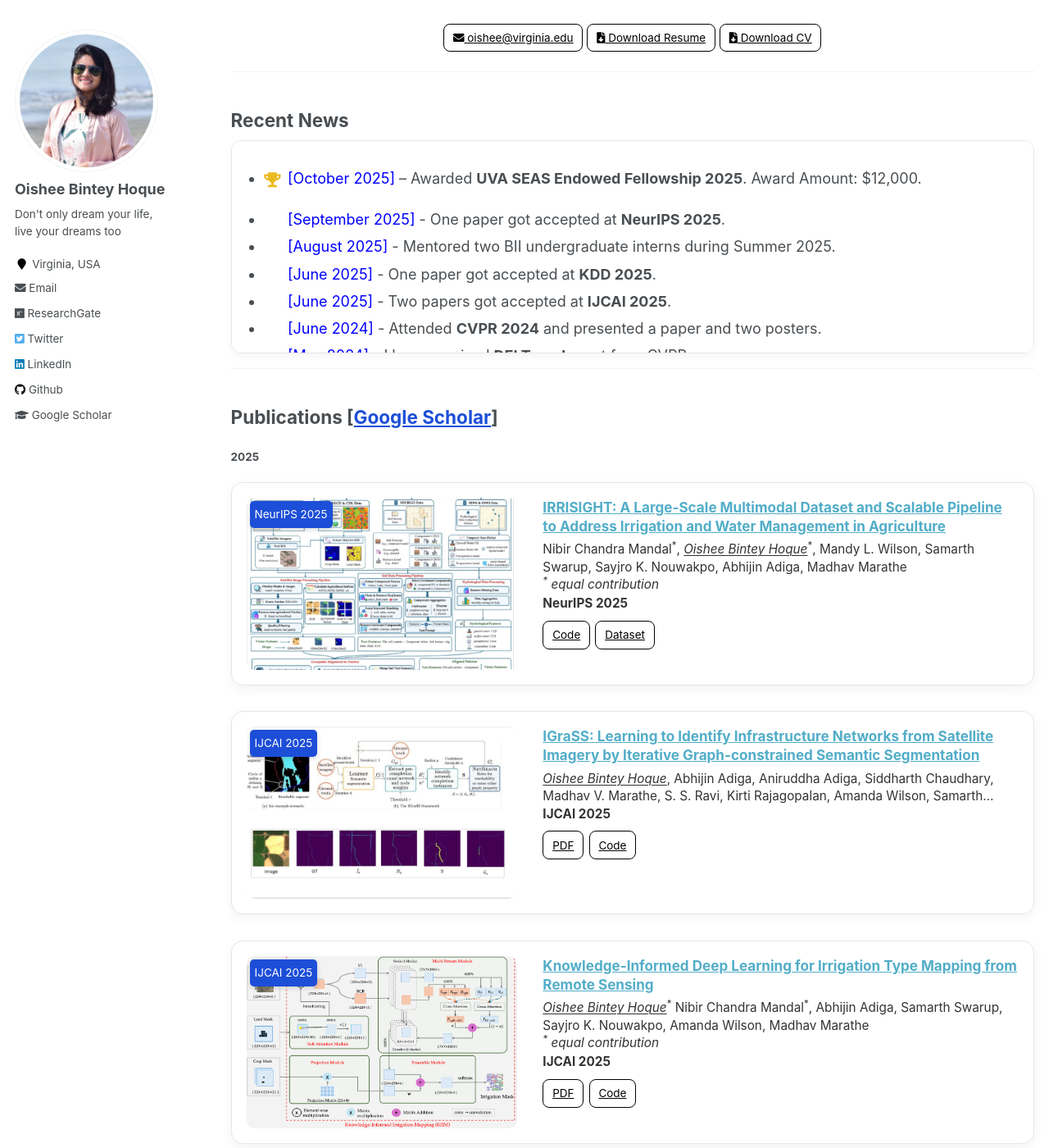
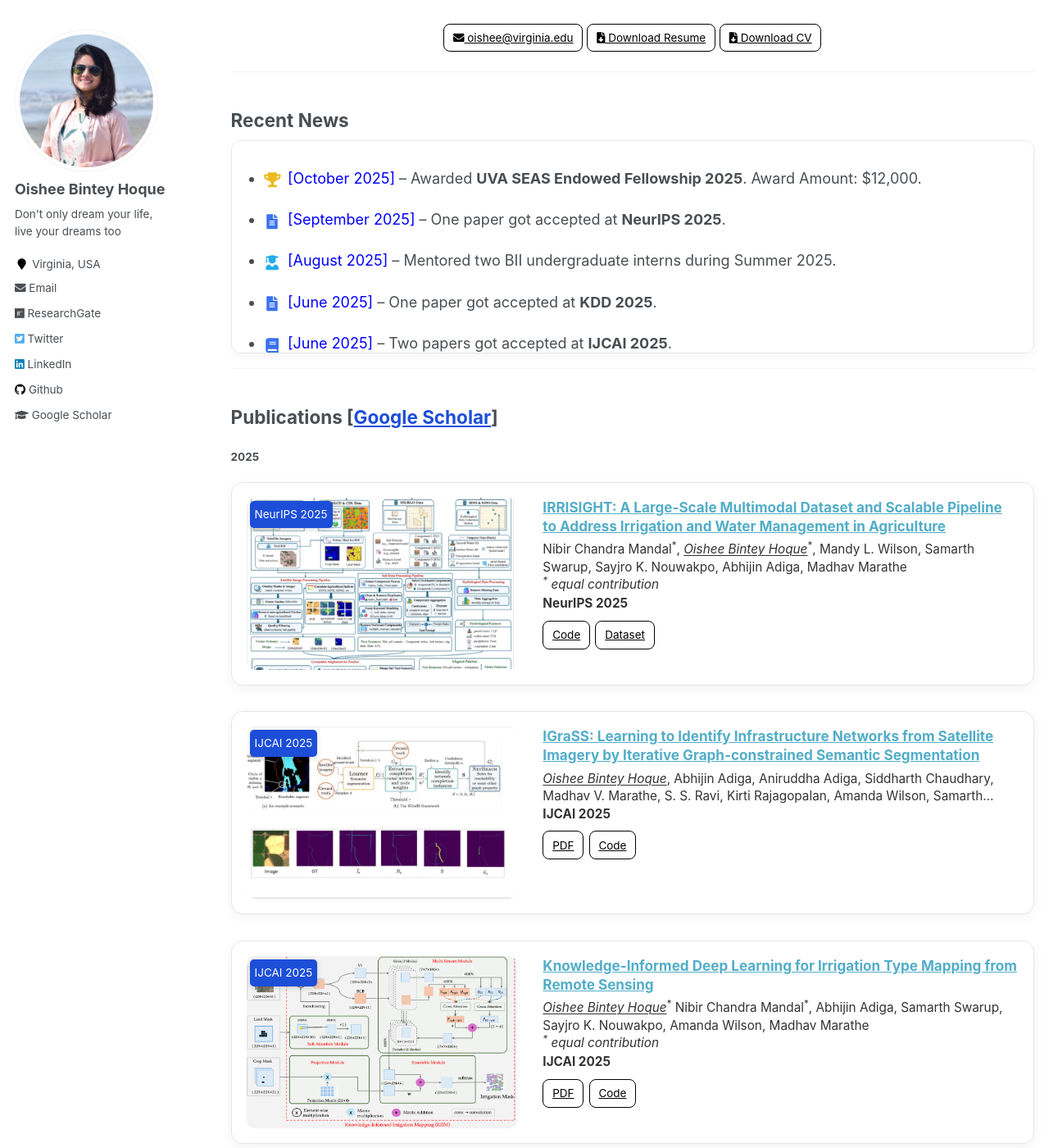
Before and after one commit to oishee-hoque/oishee-hoque.github.io, a Jekyll site: the page built from _pages/about.md, in a window 1280 px wide and 1400 px high, scrolled down 431 px. Shown: the whole window at 82% size. Built offline with Jekyll 4.4.1, drawn with Linux system fonts in a browser that asks for light colours; some of the changed lines change nothing that is shown; some of the changed text lies outside the part shown.

Commit message:
icon update

```diff
--- a/_pages/about.md
+++ b/_pages/about.md
@@ -42,46 +42,119 @@ Prior to my Ph.D., my undergraduate research at <a href="http://aust.edu/">Ahsan
 ## Recent News
 <div class="news-block" markdown="1">
 
-- <span style="color:Blue">[October 2025]</span> – Awarded **UVA SEAS Endowed Fellowship 2025**. Award Amount: $12,000. <span class="news-icon award"><i class="fas fa-trophy"></i></span>
+- <span class="news-icon award"><i class="fas fa-trophy"></i></span>
+  <span style="color:Blue">[October 2025]</span> – Awarded **UVA SEAS Endowed Fellowship 2025**. Award Amount: $12,000.
 
-- <span style="color:Blue"> [September 2025] </span> - One paper got accepted at **NeurIPS 2025**.
-- <span style="color:Blue"> [August 2025] </span> - Mentored two BII undergraduate interns during Summer 2025.
-- <span style="color:Blue"> [June 2025] </span> - One paper got accepted at **KDD 2025**.
-- <span style="color:Blue"> [June 2025] </span> - Two papers got accepted at **IJCAI 2025**.
-- <span style="color:Blue"> [June 2024] </span> - Attended **CVPR 2024** and presented a paper and two posters.
-- <span style="color:Blue"> [May 2024] </span> - I have received **DEI Travel** grant from CVPR.
-- <span style="color:Blue"> [May 2024] </span> - I have received **WiCV Travel Grant** for attending CVPR.
-- <span style="color:Blue"> [April 2024] </span> - My poster has been accepted at **WiCV, CVPR 2024**.
-- <span style="color:Blue"> [April 2024] </span> - My first-author paper "IrrNet: Advancing Irrigation Mapping with Incremental Patch Size Training on Remote Sensing Imagery" has been accepted at **V4A, CVPR 2024** <br>and selected for both an oral and poster presentation.
-- <span style="color:Blue"> [April 2024] </span> - I have been awarded full travel grant from the **2024 CMD-IT/ACM Richard Tapia Celebration of Diversity in Computing Conference**.
-- <span style="color:Blue"> [April 2024] </span> - My Doctoral Consortium submission, "IrrNet: Spatio-Temporal Segmentation guided Classification for Irrigation Mapping", has been accepted for the **2024 CMD-IT/ACM Richard Tapia Celebration of Diversity in Computing Conference**.
-- <span style="color:Blue"> [April 2024] </span> - My Poster "Irrigation Canal Mapping: Constraining the Network Topology and Reachability to Water Sources", has been accepted for the **2024 CMD-IT/ACM Richard Tapia Celebration of Diversity in Computing Conference in San Diego, California!**
-- <span style="color:Blue"> [Jan 2024] </span> - Joined UVA [Computer Science Graduate Student Group (CSGSG) Council](https://csgsg.org/), 2024 as **Social Chair**
-- <span style="color:Blue"> [June 2023] </span> - Started **Internship** Program with USDA-ARS AI-COE/SCINet
-- <span style="color:Blue"> [April 2023] </span> - I've been awarded a **fellowship** as part of my selection for the **USDA-ARS AI-COE/SCINet Graduate Student Internship Program**.
-- <span style="color:Blue"> [April 2023] </span> - Presented our work at [CCI Symposium 2023](https://cyberinitiative.org/events-programs/2023/cci-symposium-2023.html)
-- <span style="color:Blue"> [April 2023] </span> - Attended [2023 CRA-WP Grad Cohort for Women Workshop](https://web.cvent.com/event/9bcae8aa-6d9e-4942-acc8-a36e48734459/summary)
-- <span style="color:Blue"> [Jan 2023] </span> - My joint first-author paper "COVID-19 non-pharmaceutical interventions: data annotation for rapidly changing local policy information" got published in [Scientific Data - Nature](https://www.nature.com/articles/s41597-023-01979-6).
-- <span style="color:Blue"> [Jan 2023] </span> - Our Team Won 3rd Position in [AgAthon - 2023](https://badgr.com/public/assertions/wJZIOVeESRiBJDtn-tRj6g?identity__email=gza5dr@virginia.edu).
-- <span style="color:Blue"> [Jan 2023] </span> - Participated in AgAID Digital Hackathon 2023 [AgAthon](https://badgr.com/public/assertions/wJZIOVeESRiBJDtn-tRj6g?identity__email=gza5dr@virginia.edu).
-- <span style="color:Blue"> [Jan 2023] </span> - One First Author paper got accepted at [Scientific Data - Nature](https://www.nature.com/sdata/).
-- <span style="color:Blue"> [Jan 2022] </span> - Joined UVA [Computer Science Graduate Student Group (CSGSG) Council](https://csgsg.org/), 2022 as **Space and Media Chair**
-- <span style="color:Blue"> [Jan 2021] </span> - One long paper is accepted at [Springer Nature Computer Science](https://link.springer.com/article/10.1007/s42979-021-00487-x) Journal.
-- <span style="color:Blue"> [Jun 2020] </span> - Participated as a Volunteer in [NAACL'21](https://2021.naacl.org).
-- <span style="color:Blue"> [Dec 2020] </span> - Presented a paper at [ICCIT 2020](http://iccit.org.bd/2020/).
-- <span style="color:Blue"> [Dec 2020] </span> - Presented a paper at [ACCV MLCSA Workshop 2020](http://mlp.sci.yamaguchi-u.ac.jp/MLCSA2020/index.html).
-- <span style="color:Blue"> [Nov 2020] </span> - One paper got accepted at [ICCIT 2020](http://iccit.org.bd/2020/).
-- <span style="color:Blue"> [Oct 2020] </span> - One paper got accepted at [ACCV MLCSA Workshop 2020](http://mlp.sci.yamaguchi-u.ac.jp/MLCSA2020/index.html).
-- <span style="color:Blue"> [Aug 2020] </span> - One [Preprint](https://assets.researchsquare.com/files/rs-56285/v1_stamped.pdf) got published at [Research Square](https://www.researchsquare.com/article/rs-56285/v1).
-- <span style="color:Blue"> [Dec 2018] </span> - Presented a paper at [ICIET 2018](http://www.cse.du.ac.bd/iciet/index.html).
-- <span style="color:Blue"> [Nov 2018] </span> - One [paper](https://ieeexplore.ieee.org/document/8660780) got accepted at [ICIET 2018](http://www.cse.du.ac.bd/iciet/index.html).
-- <span style="color:Blue"> [Nov 2018] </span> - Participated in [ACM ICPC DHAKA REGIONALS 2018](https://icpc.baylor.edu/regionals/finder/Dhaka-2018).
-- <span style="color:Blue"> [Oct 2018] </span> - Participated in [National Girls Programming Contest 2018](https://cseweek.bdosn.org/national-girls-programming-contest).
-- <span style="color:Blue"> [Jun 2018] </span> - Hosted [Aust Cse Week Prize Giving Ceremony - 2018](https://www.facebook.com/codeware.aust/).
-- <span style="color:Blue"> [Nov 2018] </span> - Participated in [ACM ICPC DHAKA REGIONALS 2017](https://icpc.baylor.edu/regionals/finder/Dhaka-2017).
-- <span style="color:Blue"> [Dec 2016] </span> - Participated in [National Girls Programming Contest 2018](https://cseweek.bdosn.org/national-girls-programming-contest).
+- <span class="news-icon pub"><i class="fas fa-file-alt"></i></span>
+  <span style="color:Blue">[September 2025]</span> – One paper got accepted at **NeurIPS 2025**.
+
+- <span class="news-icon mentor"><i class="fas fa-user-graduate"></i></span>
+  <span style="color:Blue">[August 2025]</span> – Mentored two BII undergraduate interns during Summer 2025.
+
+- <span class="news-icon pub"><i class="fas fa-file-alt"></i></span>
+  <span style="color:Blue">[June 2025]</span> – One paper got accepted at **KDD 2025**.
+
+- <span class="news-icon pub"><i class="fas fa-book"></i></span>
+  <span style="color:Blue">[June 2025]</span> – Two papers got accepted at **IJCAI 2025**.
+
+- <span class="news-icon talk"><i class="fas fa-microphone"></i></span>
+  <span style="color:Blue">[June 2024]</span> – Attended **CVPR 2024** and presented a paper and two posters.
+
+- <span class="news-icon grant"><i class="fas fa-hand-holding-usd"></i></span>
+  <span style="color:Blue">[May 2024]</span> – Received **DEI Travel** grant from CVPR.
+
+- <span class="news-icon grant"><i class="fas fa-hand-holding-usd"></i></span>
+  <span style="color:Blue">[May 2024]</span> – Received **WiCV Travel Grant** for attending CVPR.
+
+- <span class="news-icon talk"><i class="fas fa-chalkboard-teacher"></i></span>
+  <span style="color:Blue">[April 2024]</span> – Poster accepted at **WiCV, CVPR 2024**.
+
+- <span class="news-icon pub"><i class="fas fa-file-alt"></i></span>
+  <span style="color:Blue">[April 2024]</span> – First-author paper **“IrrNet”** accepted at **V4A, CVPR 2024** (oral + poster).
+
+- <span class="news-icon grant"><i class="fas fa-hand-holding-usd"></i></span>
+  <span style="color:Blue">[April 2024]</span> – Awarded full travel grant from **2024 Tapia Conference**.
+
+- <span class="news-icon talk"><i class="fas fa-users"></i></span>
+  <span style="color:Blue">[April 2024]</span> – **Doctoral Consortium** accepted for Tapia 2024.
+
+- <span class="news-icon talk"><i class="fas fa-microphone"></i></span>
+  <span style="color:Blue">[April 2024]</span> – Poster **“Irrigation Canal Mapping…”** accepted for **Tapia 2024** (San Diego, CA).
+
+- <span class="news-icon lead"><i class="fas fa-user-tie"></i></span>
+  <span style="color:Blue">[Jan 2024]</span> – Joined **CSGSG Council** as **Social Chair**.
+
+- <span class="news-icon intern"><i class="fas fa-briefcase"></i></span>
+  <span style="color:Blue">[June 2023]</span> – Started **Internship** with **USDA-ARS AI-COE/SCINet**.
+
+- <span class="news-icon award"><i class="fas fa-award"></i></span>
+  <span style="color:Blue">[April 2023]</span> – Awarded **USDA-ARS AI-COE/SCINet Graduate Student Internship Program** fellowship.
+
+- <span class="news-icon talk"><i class="fas fa-microphone"></i></span>
+  <span style="color:Blue">[April 2023]</span> – Presented at **CCI Symposium 2023**.
+
+- <span class="news-icon travel"><i class="fas fa-plane-departure"></i></span>
+  <span style="color:Blue">[April 2023]</span> – Attended **CRA-WP Grad Cohort for Women 2023**.
+
+- <span class="news-icon pub"><i class="fas fa-file-alt"></i></span>
+  <span style="color:Blue">[Jan 2023]</span> – Joint first-author paper published in **Scientific Data (Nature)**.
+
+- <span class="news-icon competition"><i class="fas fa-medal"></i></span>
+  <span style="color:Blue">[Jan 2023]</span> – Team won **3rd place** in **AgAthon 2023**.
+
+- <span class="news-icon dataset"><i class="fas fa-code"></i></span>
+  <span style="color:Blue">[Jan 2023]</span> – Participated in **AgAID Digital Hackathon 2023 (AgAthon)**.
+
+- <span class="news-icon pub"><i class="fas fa-file-alt"></i></span>
+  <span style="color:Blue">[Jan 2023]</span> – First-author paper accepted at **Scientific Data (Nature)**.
+
+- <span class="news-icon lead"><i class="fas fa-users"></i></span>
+  <span style="color:Blue">[Jan 2022]</span> – Joined **CSGSG Council 2022** as **Space and Media Chair**.
+
+- <span class="news-icon pub"><i class="fas fa-book"></i></span>
+  <span style="color:Blue">[Jan 2021]</span> – Long paper accepted at **Springer Nature Computer Science**.
+
+- <span class="news-icon service"><i class="fas fa-hands-helping"></i></span>
+  <span style="color:Blue">[Jun 2020]</span> – Volunteered at **NAACL ’21**.
+
+- <span class="news-icon talk"><i class="fas fa-microphone"></i></span>
+  <span style="color:Blue">[Dec 2020]</span> – Presented a paper at **ICCIT 2020**.
+
+- <span class="news-icon talk"><i class="fas fa-microphone"></i></span>
+  <span style="color:Blue">[Dec 2020]</span> – Presented a paper at **ACCV MLCSA 2020**.
+
+- <span class="news-icon pub"><i class="fas fa-file-alt"></i></span>
+  <span style="color:Blue">[Nov 2020]</span> – Paper accepted at **ICCIT 2020**.
+
+- <span class="news-icon pub"><i class="fas fa-file-alt"></i></span>
+  <span style="color:Blue">[Oct 2020]</span> – Paper accepted at **ACCV MLCSA 2020**.
+
+- <span class="news-icon preprint"><i class="fas fa-file"></i></span>
+  <span style="color:Blue">[Aug 2020]</span> – **Preprint** published at **Research Square**.
+
+- <span class="news-icon talk"><i class="fas fa-microphone"></i></span>
+  <span style="color:Blue">[Dec 2018]</span> – Presented a paper at **ICIET 2018**.
+
+- <span class="news-icon pub"><i class="fas fa-file-alt"></i></span>
+  <span style="color:Blue">[Nov 2018]</span> – Paper accepted at **ICIET 2018**.
+
+- <span class="news-icon competition"><i class="fas fa-medal"></i></span>
+  <span style="color:Blue">[Nov 2018]</span> – Participated in **ACM ICPC Dhaka Regionals 2018**.
+
+- <span class="news-icon competition"><i class="fas fa-medal"></i></span>
+  <span style="color:Blue">[Oct 2018]</span> – Participated in **National Girls Programming Contest 2018**.
+
+- <span class="news-icon talk"><i class="fas fa-bullhorn"></i></span>
+  <span style="color:Blue">[Jun 2018]</span> – Hosted **AUST CSE Week Prize Giving Ceremony 2018**.
+
+- <span class="news-icon competition"><i class="fas fa-medal"></i></span>
+  <span style="color:Blue">[Nov 2017]</span> – Participated in **ACM ICPC Dhaka Regionals 2017**.
+
+- <span class="news-icon competition"><i class="fas fa-medal"></i></span>
+  <span style="color:Blue">[Dec 2016]</span> – Participated in **National Girls Programming Contest 2016**.
 
 </div>
+
 ---
 
 ## Publications [<a href="https://scholar.google.com/citations?hl=en&authuser=3&user=Xyu3_yUAAAAJ" target="_blank" style="color:#1d4ed8;" rel="noopener">Google Scholar</a>]
@@ -429,7 +502,6 @@ Prior to my Ph.D., my undergraduate research at <a href="http://aust.edu/">Ahsan
       </a>
     </h3>
     <div class="pub-info">
-  <h3>BdSL36: A Dataset for Bangladeshi Sign Letters Recognition</h3>
   <p class="pub-authors">
     <span class="author me"><em>Oishee Bintey Hoque</em></span>,
     <span class="author">Mohammad Imrul Jubair</span>,
@@ -684,6 +756,13 @@ Prior to my Ph.D., my undergraduate research at <a href="http://aust.edu/">Ahsan
 
 .news-icon.award { color: #EAB308; } /* gold trophy */
 .news-block li { position: relative; padding-left: 1.6rem; }
+.news-block li{position:relative;padding-left:1.6rem}
+.news-icon{position:absolute;left:0;top:.15rem;width:1.1rem;text-align:center;opacity:.9}
+.news-icon.award{color:#EAB308}.news-icon.pub{color:#2563EB}.news-icon.talk{color:#059669}
+.news-icon.grant{color:#7C3AED}.news-icon.lead{color:#DC2626}.news-icon.mentor{color:#0EA5E9}
+.news-icon.intern{color:#0F766E}.news-icon.dataset{color:#9333EA}.news-icon.travel{color:#6B7280}
+.news-icon.competition{color:#F97316}.news-icon.preprint{color:#111827}.news-icon.service{color:#10B981}
+
 
 
 </style>
```
